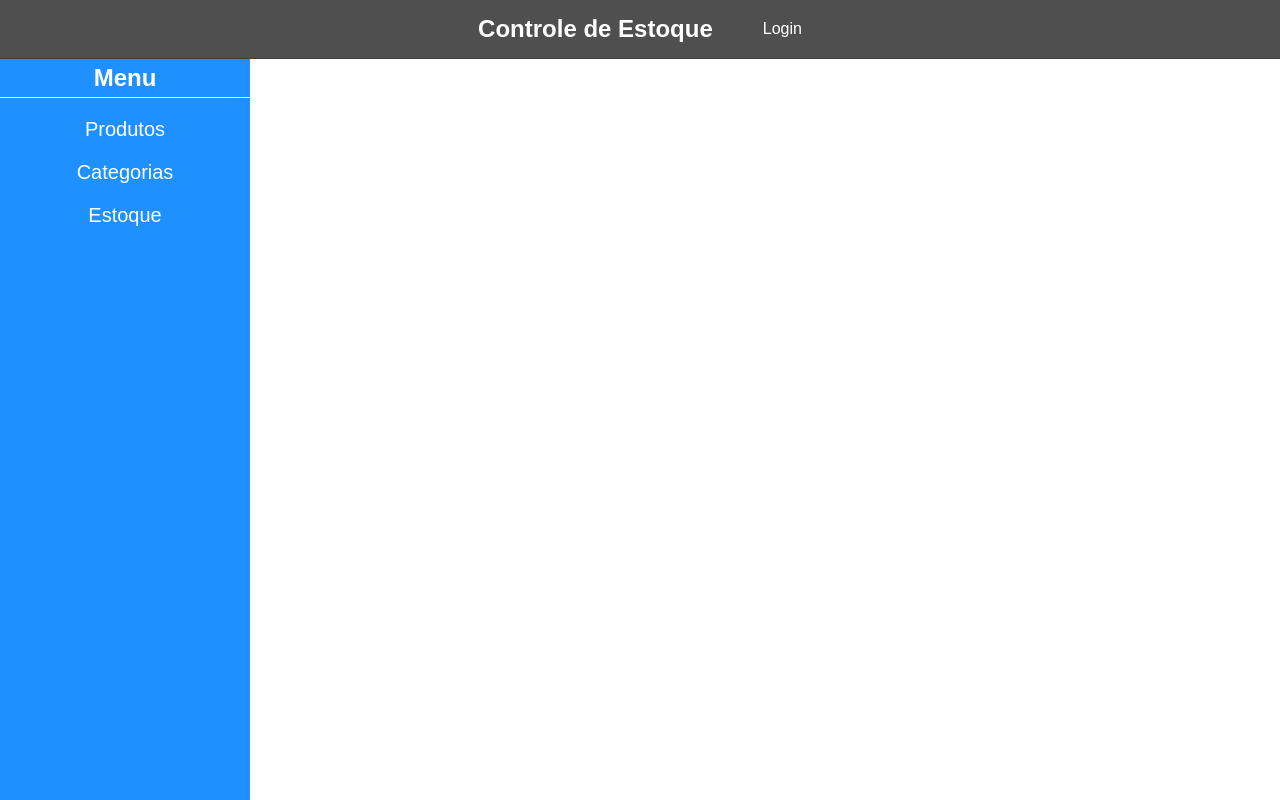
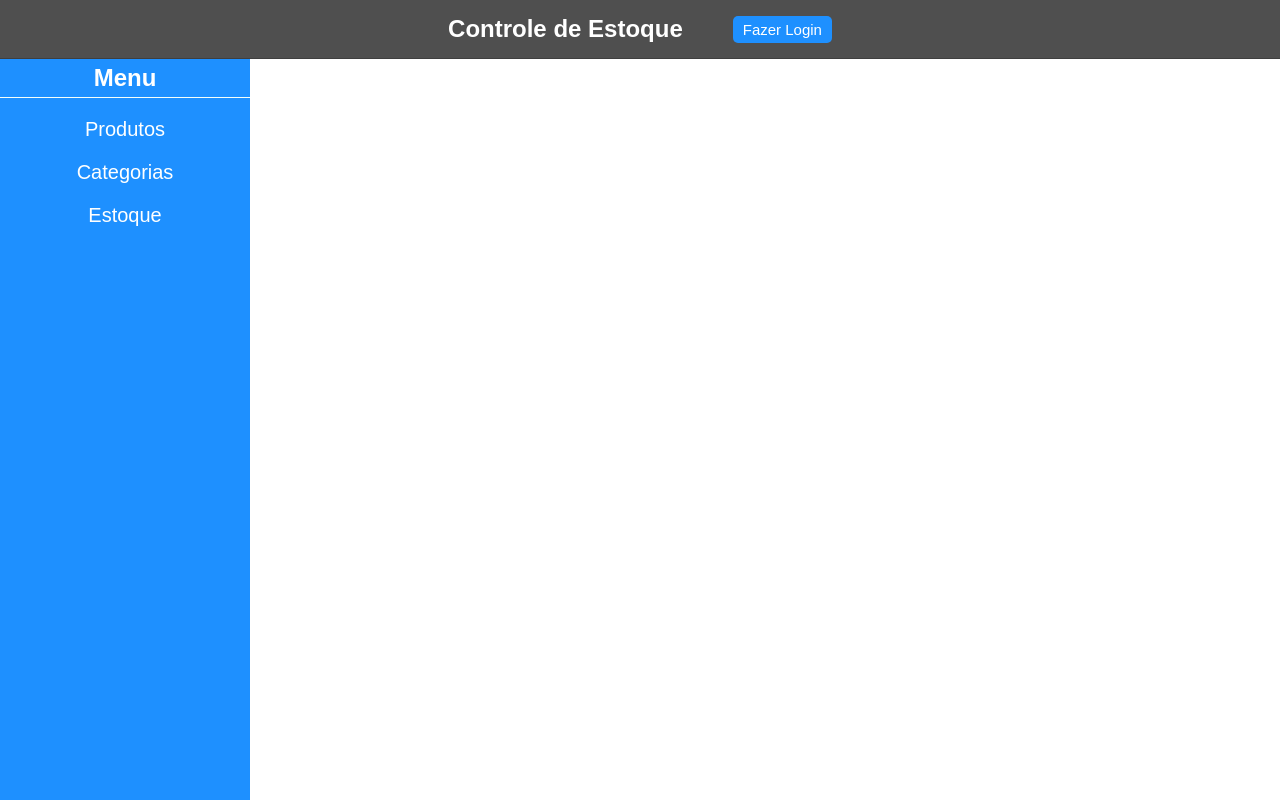
Before and after one commit to Gabriel-Sales-Mendonca/controlaestoque, a React (Create React App) app: page / in a window 1280 px wide. Built offline with nearby package versions, Linux system fonts and the light colour scheme.

Commit message:
Melhorei algumas cores

```diff
--- a/src/components/Header/index.js
+++ b/src/components/Header/index.js
@@ -7,7 +7,7 @@ export default function Header() {
         <Nav>
             <div>
                 <h1>Controle de Estoque</h1>
-                <p>Login</p>
+                <button>Fazer Login</button>
             </div>
         </Nav>
     )
--- a/src/components/Menu/styled.js
+++ b/src/components/Menu/styled.js
@@ -32,5 +32,10 @@ export const Nav = styled.nav`
         font-size: 20px;
         text-align: center;
         padding: 10px 0;
+        cursor: pointer;
+    }
+
+    li:hover {
+        background-color: rgba(30,180,255);
     }
 `
--- a/src/styles/GlobalStyles.js
+++ b/src/styles/GlobalStyles.js
@@ -11,4 +11,18 @@ export default createGlobalStyle`
     html, body, #root {
         height: 100%;
     }
+
+    button {
+        font-size: 15px;
+        padding: 5px 10px;
+        border-radius: 5px;
+        cursor: pointer;
+        background-color: #1E90FF;
+        color: white;
+        border: none;
+    }
+
+    button:hover {
+        background-color: rgba(30,170,255);
+    }
 `
```
